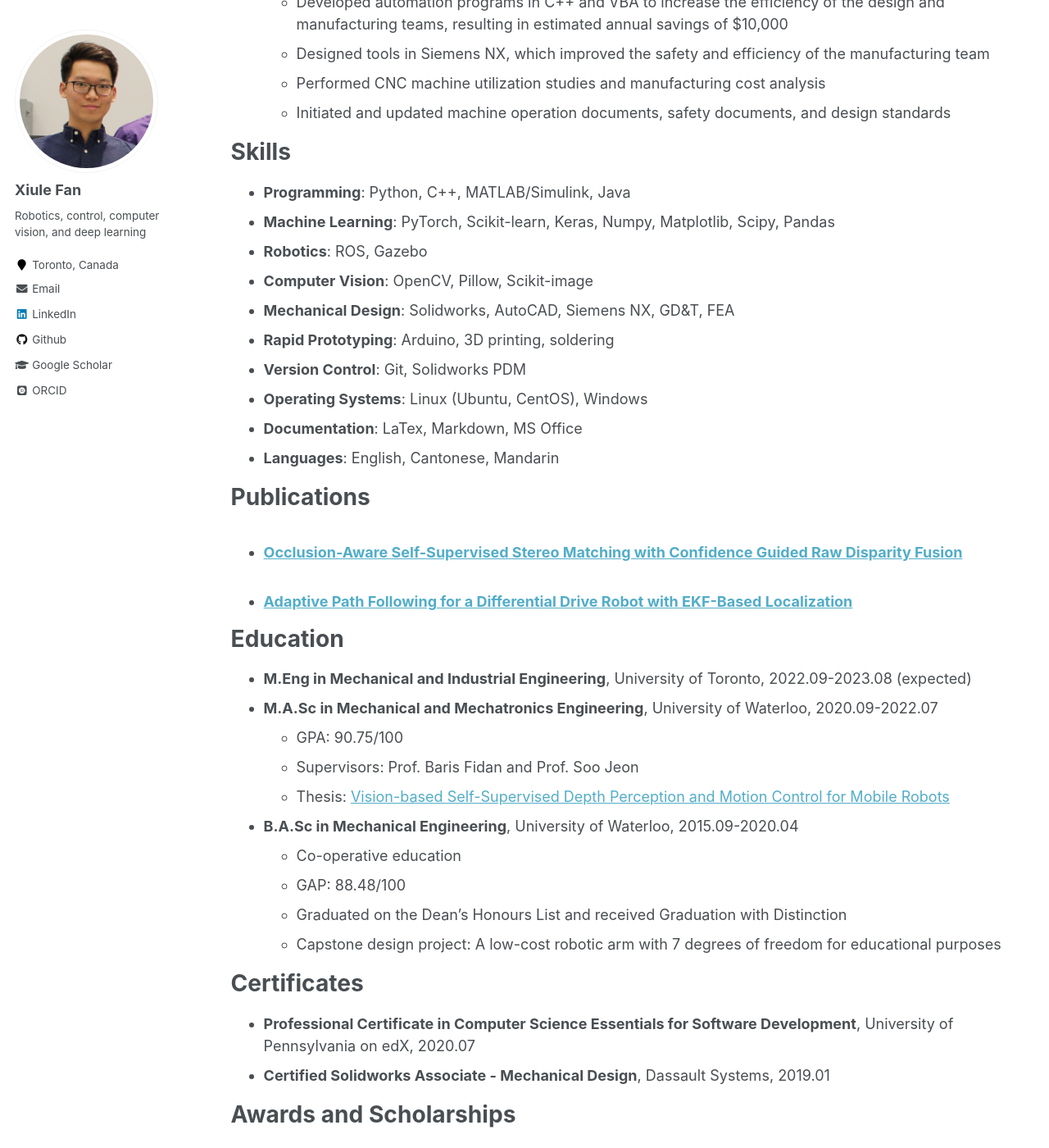
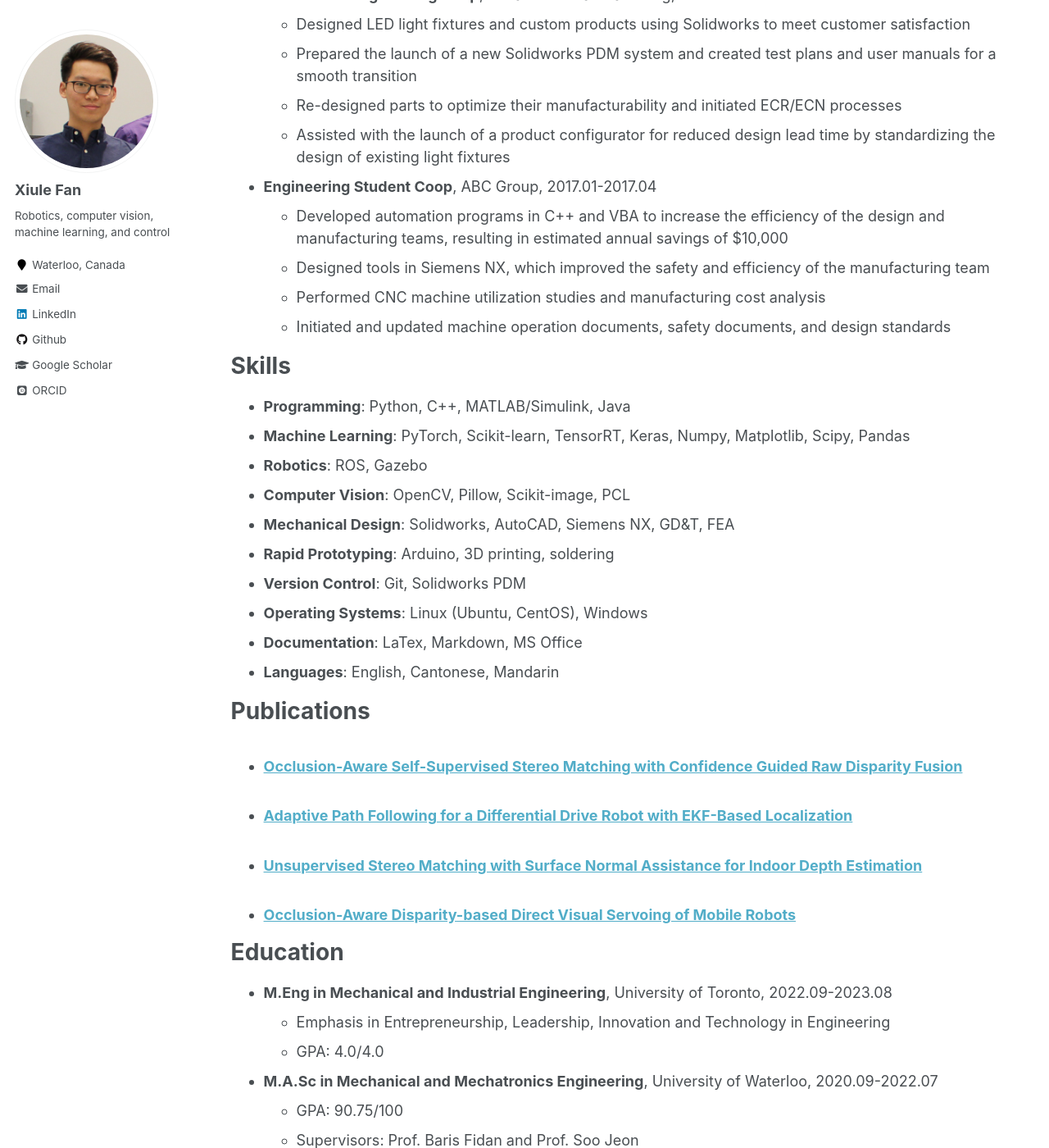
Before and after one commit to fanxiule/fanxiule.github.io, a Jekyll site: the page built from _pages/cv.md, in a window 1280 px wide and 1400 px high, scrolled down 1645 px. Shown: the whole window at 82% size. Built offline with Jekyll 4.4.1, drawn with Linux system fonts in a browser that asks for light colours; some web fonts are replaced; some of the changed text lies outside the part shown.

Commit message:
Updated website

```diff
--- a/_config.yml
+++ b/_config.yml
@@ -82,8 +82,8 @@ analytics:
 author:
   name             : "Xiule Fan"
   avatar           : "fan_profile.png"
-  bio              : "Robotics, control, computer vision, and deep learning"
-  location         : "Toronto, Canada"
+  bio              : "Robotics, computer vision, machine learning, and control"
+  location         : "Waterloo, Canada"
   employer         :
   pubmed           :
   googlescholar    : "https://scholar.google.com/citations?user=ldA4_GgAAAAJ&hl=en&oi=ao"
--- a/_pages/cv.md
+++ b/_pages/cv.md
@@ -11,6 +11,11 @@ redirect_from:
 
 Work experience
 ======
+* **Autonomy Developer, Perception**, OTTO Motors, 2022.08-Present
+  * Supported ongoing robot perception-related projects deployed on autonomous mobile robots at OTTO Motors, the industrial division of Clearpath Robotics
+  * Designed evaluation tools to compare existing 3D cameras and provided recommendations in sensor selection based on findings
+  * Developed filters and plugins to improve 3D sensing performance of the robots
+  * Investigated state-of-the-art perception algorithms in various areas, including object detection and 3D SLAM
 * **Graduate Researcher**, University of Waterloo, 2020.09-2022.07
   * Integrated model-based techniques with data-driven methods in PyTorch to improve self-supervised stereo-matching accuracy by ~3.5% while maintaining a frame rate of 30+ fps on a medium-grade GPU
   * Designed a patent-pending unsupervised stereo-matching model for high-quality indoor depth estimation in collaboration with Avidbots Corp.
@@ -48,9 +53,9 @@ Work experience
 Skills
 ======
 * **Programming**: Python, C++, MATLAB/Simulink, Java
-* **Machine Learning**: PyTorch, Scikit-learn, Keras, Numpy, Matplotlib, Scipy, Pandas
+* **Machine Learning**: PyTorch, Scikit-learn, TensorRT, Keras, Numpy, Matplotlib, Scipy, Pandas
 * **Robotics**: ROS, Gazebo
-* **Computer Vision**: OpenCV, Pillow, Scikit-image
+* **Computer Vision**: OpenCV, Pillow, Scikit-image, PCL
 * **Mechanical Design**: Solidworks, AutoCAD, Siemens NX, GD&T, FEA
 * **Rapid Prototyping**: Arduino, 3D printing, soldering
 * **Version Control**: Git, Solidworks PDM
@@ -66,14 +71,16 @@ Publications
 
 Education
 ======
-* **M.Eng in Mechanical and Industrial Engineering**, University of Toronto, 2022.09-2023.08 (expected)
+* **M.Eng in Mechanical and Industrial Engineering**, University of Toronto, 2022.09-2023.08
+  * Emphasis in Entrepreneurship, Leadership, Innovation and Technology in Engineering
+  * GPA: 4.0/4.0
 * **M.A.Sc in Mechanical and Mechatronics Engineering**, University of Waterloo, 2020.09-2022.07
   * GPA: 90.75/100
   * Supervisors: Prof. Baris Fidan and Prof. Soo Jeon
   * Thesis: [Vision-based Self-Supervised Depth Perception and Motion Control for Mobile Robots](https://uwspace.uwaterloo.ca/handle/10012/18449)
 * **B.A.Sc in Mechanical Engineering**, University of Waterloo, 2015.09-2020.04
   * Co-operative education
-  * GAP: 88.48/100
+  * GPA: 88.48/100
   * Graduated on the Dean's Honours List and received Graduation with Distinction
   * Capstone design project: A low-cost robotic arm with 7 degrees of freedom for educational purposes
 
@@ -92,7 +99,10 @@ Awards and Scholarships
 
 Volunteering Activities
 ======
-* **Reviewer**, IEEE Transactions on Intelligent Transportation Systems, 2021.01
+* **Reviewer**, various venues and dates
+  * IEEE Transactions on Intelligent Transportation Systems
+  * American Control Conference
+  * European Control Conference
 * **Mechanical Designer**, University of Waterloo Submarine Racing Team, 2016.09-2020.04
   * Designed mechanical components on a human-powered submarine
   * Collaborated with designers from other sub-teams regarding design change, design reviews, and system integration
--- /dev/null
+++ b/_publications/Indoor-SNN.md
@@ -0,0 +1,9 @@
+---
+title: "Unsupervised Stereo Matching with Surface Normal Assistance for Indoor Depth Estimation"
+collection: publications
+permalink: /publications/indoor-snn
+excerpt: '\[[Paper](https://www.mdpi.com/1424-8220/23/24/9850)\]'
+date: 2023-12-15
+venue: 'Sensors'
+authors: Xiule Fan, Ali Jahani Amiri, Baris Fidan, Soo Jeon
+---
```
Also changed, not shown: _pages/about.md (+1 -1 lines), _publications/CRD-Fusion.md (+1 -1 lines), _publications/adap_path_follow.md (+1 -1 lines), _publications/disp_visual_servo.md (added, +9 -0 lines).
